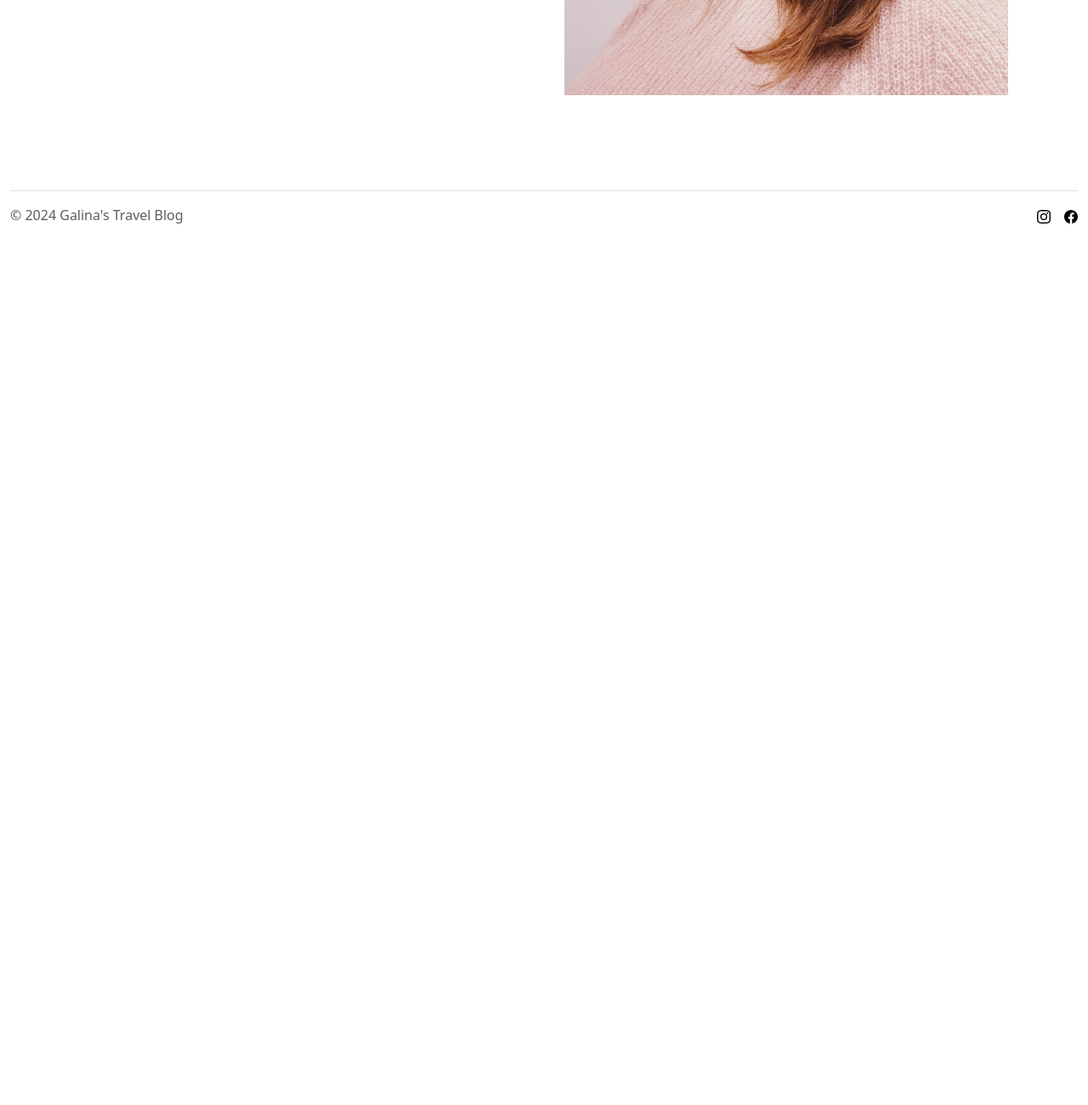
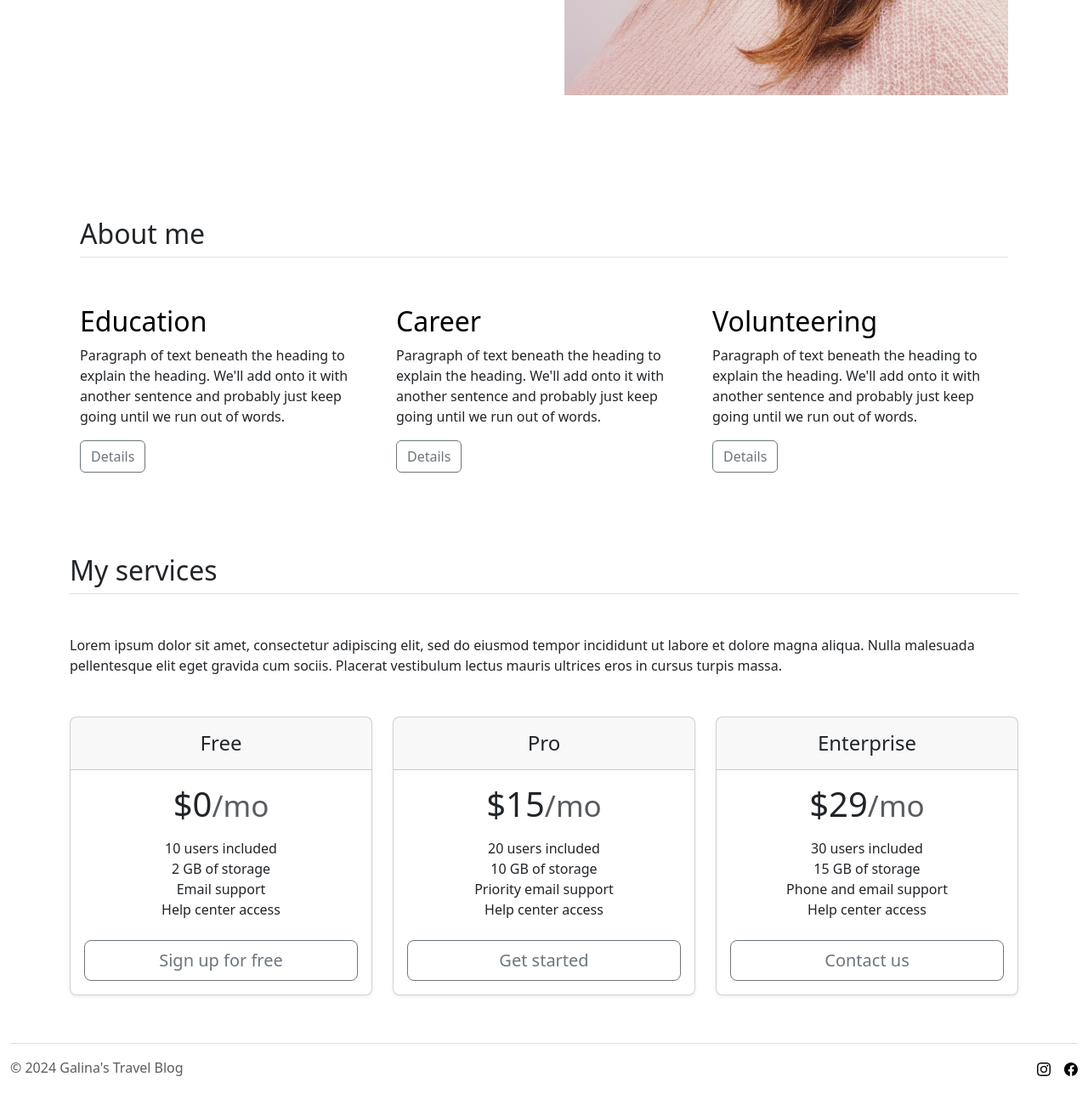
Before and after one commit to atamankina/travel-photo-blog, a plain HTML site: page pages/about.html in a window 1280 px wide. Shown: the part 736-2036 px from the top of the page at 85% size. Before the commit the page ends 1033 px from the top, so only its background shows below. Drawn offline with nearby package versions, Linux system fonts and the light colour scheme.

Commit message:
Finalizing the about page.

```diff
--- a/pages/about.html
+++ b/pages/about.html
@@ -65,6 +65,98 @@
             </div>
           </div>
 
+          <div class="container px-4 py-5" id="hanging-icons">
+            <h2 class="pb-2 border-bottom">About me</h2>
+            <div class="row g-4 py-5 row-cols-1 row-cols-lg-3">
+              <div class="col d-flex align-items-start">
+                <div>
+                  <h3 class="fs-2 text-body-emphasis">Education</h3>
+                  <p>Paragraph of text beneath the heading to explain the heading. We'll add onto it with another sentence and probably just keep going until we run out of words.</p>
+                  <a href="#" class="btn btn-outline-secondary">
+                    Details
+                  </a>
+                </div>
+              </div>
+              <div class="col d-flex align-items-start">
+                <div>
+                  <h3 class="fs-2 text-body-emphasis">Career</h3>
+                  <p>Paragraph of text beneath the heading to explain the heading. We'll add onto it with another sentence and probably just keep going until we run out of words.</p>
+                  <a href="#" class="btn btn-outline-secondary">
+                    Details
+                  </a>
+                </div>
+              </div>
+              <div class="col d-flex align-items-start">
+                <div>
+                  <h3 class="fs-2 text-body-emphasis">Volunteering</h3>
+                  <p>Paragraph of text beneath the heading to explain the heading. We'll add onto it with another sentence and probably just keep going until we run out of words.</p>
+                  <a href="#" class="btn btn-outline-secondary">
+                    Details
+                  </a>
+                </div>
+              </div>
+            </div>
+          </div>
+
+          <div class="container">
+            <h2 class="pb-2 border-bottom mb-5">My services</h2>
+            <p class="mb-5">Lorem ipsum dolor sit amet, consectetur adipiscing elit, sed do eiusmod tempor incididunt ut labore et dolore magna aliqua. Nulla malesuada pellentesque elit eget gravida cum sociis. Placerat vestibulum lectus mauris ultrices eros in cursus turpis massa.</p>
+            <div class="row row-cols-1 row-cols-md-3 mb-3 text-center">
+                <div class="col">
+                  <div class="card mb-4 rounded-3 shadow-sm">
+                    <div class="card-header py-3">
+                      <h4 class="my-0 fw-normal">Free</h4>
+                    </div>
+                    <div class="card-body">
+                      <h1 class="card-title pricing-card-title">$0<small class="text-body-secondary fw-light">/mo</small></h1>
+                      <ul class="list-unstyled mt-3 mb-4">
+                        <li>10 users included</li>
+                        <li>2 GB of storage</li>
+                        <li>Email support</li>
+                        <li>Help center access</li>
+                      </ul>
+                      <button type="button" class="w-100 btn btn-lg btn-outline-secondary">Sign up for free</button>
+                    </div>
+                  </div>
+                </div>
+                <div class="col">
+                  <div class="card mb-4 rounded-3 shadow-sm">
+                    <div class="card-header py-3">
+                      <h4 class="my-0 fw-normal">Pro</h4>
+                    </div>
+                    <div class="card-body">
+                      <h1 class="card-title pricing-card-title">$15<small class="text-body-secondary fw-light">/mo</small></h1>
+                      <ul class="list-unstyled mt-3 mb-4">
+                        <li>20 users included</li>
+                        <li>10 GB of storage</li>
+                        <li>Priority email support</li>
+                        <li>Help center access</li>
+                      </ul>
+                      <button type="button" class="w-100 btn btn-lg btn-outline-secondary">Get started</button>
+                    </div>
+                  </div>
+                </div>
+                <div class="col">
+                  <div class="card mb-4 rounded-3 shadow-sm">
+                    <div class="card-header py-3">
+                      <h4 class="my-0 fw-normal">Enterprise</h4>
+                    </div>
+                    <div class="card-body">
+                      <h1 class="card-title pricing-card-title">$29<small class="text-body-secondary fw-light">/mo</small></h1>
+                      <ul class="list-unstyled mt-3 mb-4">
+                        <li>30 users included</li>
+                        <li>15 GB of storage</li>
+                        <li>Phone and email support</li>
+                        <li>Help center access</li>
+                      </ul>
+                      <button type="button" class="w-100 btn btn-lg btn-outline-secondary">Contact us</button>
+                    </div>
+                  </div>
+                </div>
+              </div>
+
+          </div>
+
 
           <div class="container-fluid mt-auto">
             <footer class="d-flex flex-wrap justify-content-between align-items-center py-3 my-3 border-top">
```
